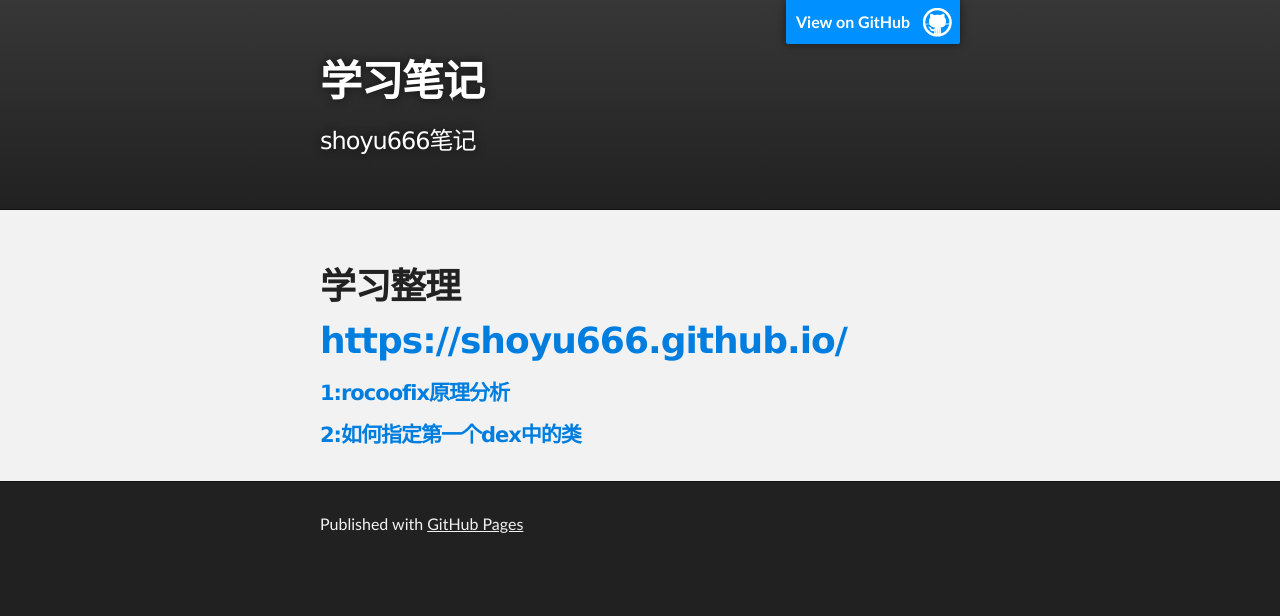
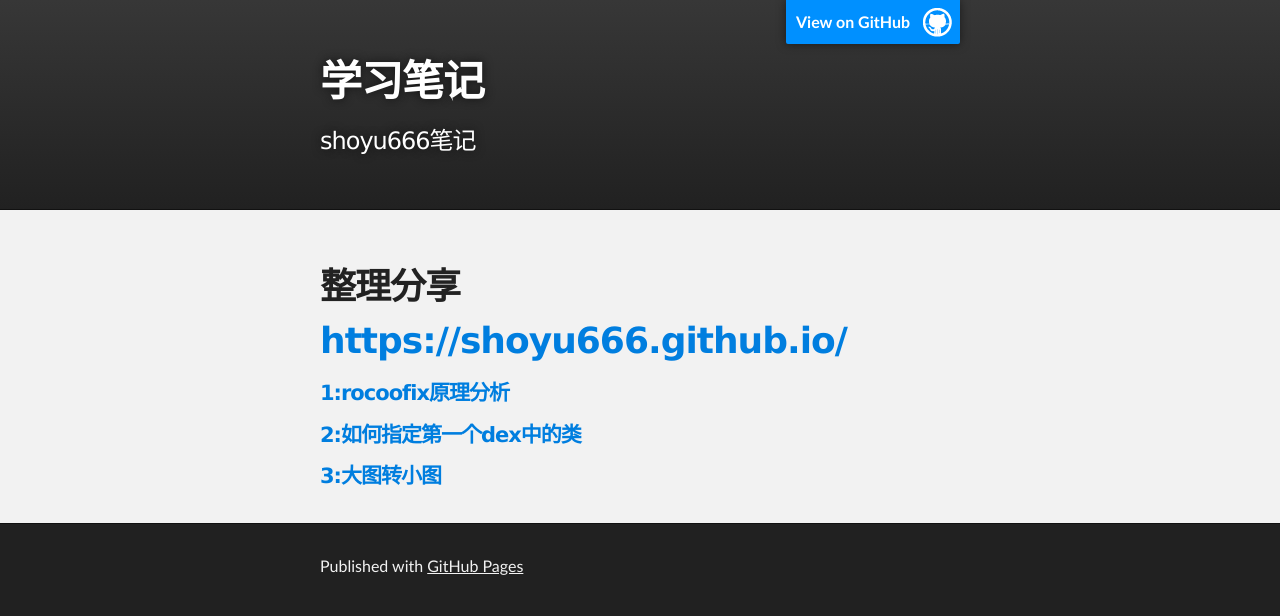
Before and after one commit to shoyu666/shoyu666.github.io, a plain HTML site: page index.html in a window 1280 px wide. Drawn offline with Linux system fonts and the light colour scheme.

Commit message:
Replace master branch with page content via GitHub

```diff
--- a/index.html
+++ b/index.html
@@ -28,7 +28,7 @@
     <div id="main_content_wrap" class="outer">
       <section id="main_content" class="inner">
         <h1>
-<a id="学习整理httpsshoyu666githubio" class="anchor" href="#%E5%AD%A6%E4%B9%A0%E6%95%B4%E7%90%86httpsshoyu666githubio" aria-hidden="true"><span aria-hidden="true" class="octicon octicon-link"></span></a>学习整理<a href="https://shoyu666.github.io/">https://shoyu666.github.io/</a>
+<a id="整理分享httpsshoyu666githubio" class="anchor" href="#%E6%95%B4%E7%90%86%E5%88%86%E4%BA%ABhttpsshoyu666githubio" aria-hidden="true"><span aria-hidden="true" class="octicon octicon-link"></span></a>整理分享<a href="https://shoyu666.github.io/">https://shoyu666.github.io/</a>
 </h1>
 
 <h4>
@@ -37,6 +37,10 @@
 
 <h4>
 <a id="2如何指定第一个dex中的类" class="anchor" href="#2%E5%A6%82%E4%BD%95%E6%8C%87%E5%AE%9A%E7%AC%AC%E4%B8%80%E4%B8%AAdex%E4%B8%AD%E7%9A%84%E7%B1%BB" aria-hidden="true"><span aria-hidden="true" class="octicon octicon-link"></span></a><a href="https://github.com/shoyu666/shoyu666.github.io/blob/master/custom_dex.md">2:如何指定第一个dex中的类</a>
+</h4>
+
+<h4>
+<a id="3大图转小图" class="anchor" href="#3%E5%A4%A7%E5%9B%BE%E8%BD%AC%E5%B0%8F%E5%9B%BE" aria-hidden="true"><span aria-hidden="true" class="octicon octicon-link"></span></a><a href="https://github.com/shoyu666/shoyu666.github.io/blob/master/bigImageToSmall.md">3:大图转小图</a>
 </h4>
       </section>
     </div>
--- a/params.json
+++ b/params.json
@@ -1,6 +1,6 @@
 {
   "name": "学习笔记",
   "tagline": "shoyu666笔记",
-  "body": "# 学习整理https://shoyu666.github.io/\r\n####<a href=\"https://github.com/shoyu666/shoyu666.github.io/blob/master/rocoofixAnalysis.md\">1:rocoofix原理分析</a>\r\n####<a href=\"https://github.com/shoyu666/shoyu666.github.io/blob/master/custom_dex.md\">2:如何指定第一个dex中的类</a>\r\n\r\n",
+  "body": "# 整理分享https://shoyu666.github.io/\r\n####<a href=\"https://github.com/shoyu666/shoyu666.github.io/blob/master/rocoofixAnalysis.md\">1:rocoofix原理分析</a>\r\n####<a href=\"https://github.com/shoyu666/shoyu666.github.io/blob/master/custom_dex.md\">2:如何指定第一个dex中的类</a>\r\n####<a href=\"https://github.com/shoyu666/shoyu666.github.io/blob/master/bigImageToSmall.md\">3:大图转小图</a>\r\n",
   "note": "Don't delete this file! It's used internally to help with page regeneration."
 }
```
